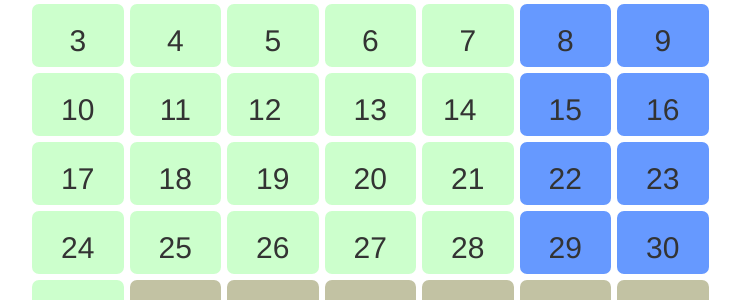
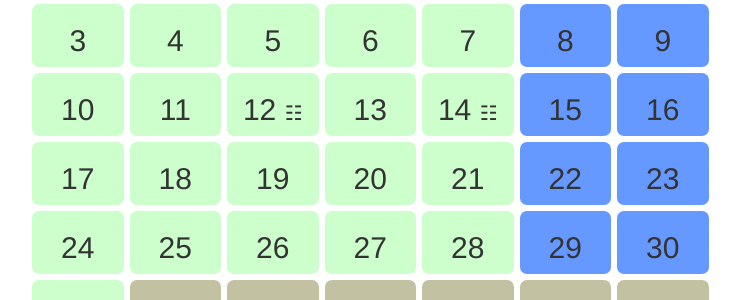
Before and after one commit to idzik83/webcalendar, a Django app: page / in a window 1280 px wide. Shown: the part 194-494 px from the top of the page, without its empty margins (26-766 px from the left). Run offline with Django 3.2, Linux system fonts and the light colour scheme; data comes from the database, SQL or seed files in the repository; some libraries are stand-ins or nearby versions; some web fonts are replaced.

Commit message:
replace glyphicons with html symbols

```diff
--- a/calendarapp/templates/main.html
+++ b/calendarapp/templates/main.html
@@ -36,7 +36,7 @@
 				<div class='col-md-1 {{day.class}}' id='{{day.id}}' onclick='rollout(this)'>
 				<h2 class='text-center'>{{day.day}}
 				{% if day.has_event == True %}
-					<span class="glyphicon glyphicon-list"></span>
+					<span><p style="font-size:20px;font-stretch:ultra-condensed;display:inline;">&#9783</p></span>
 				{% endif %}
 				</h2>
 				</div>
```
